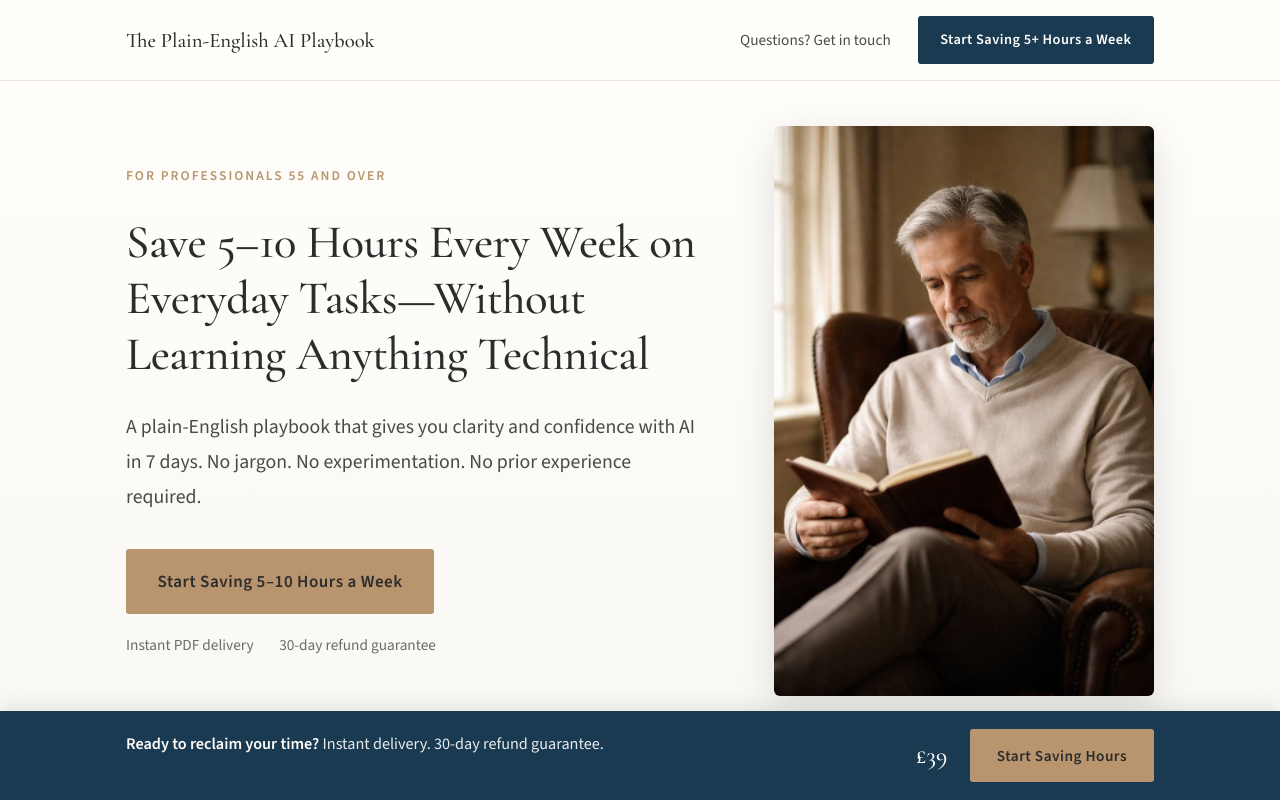
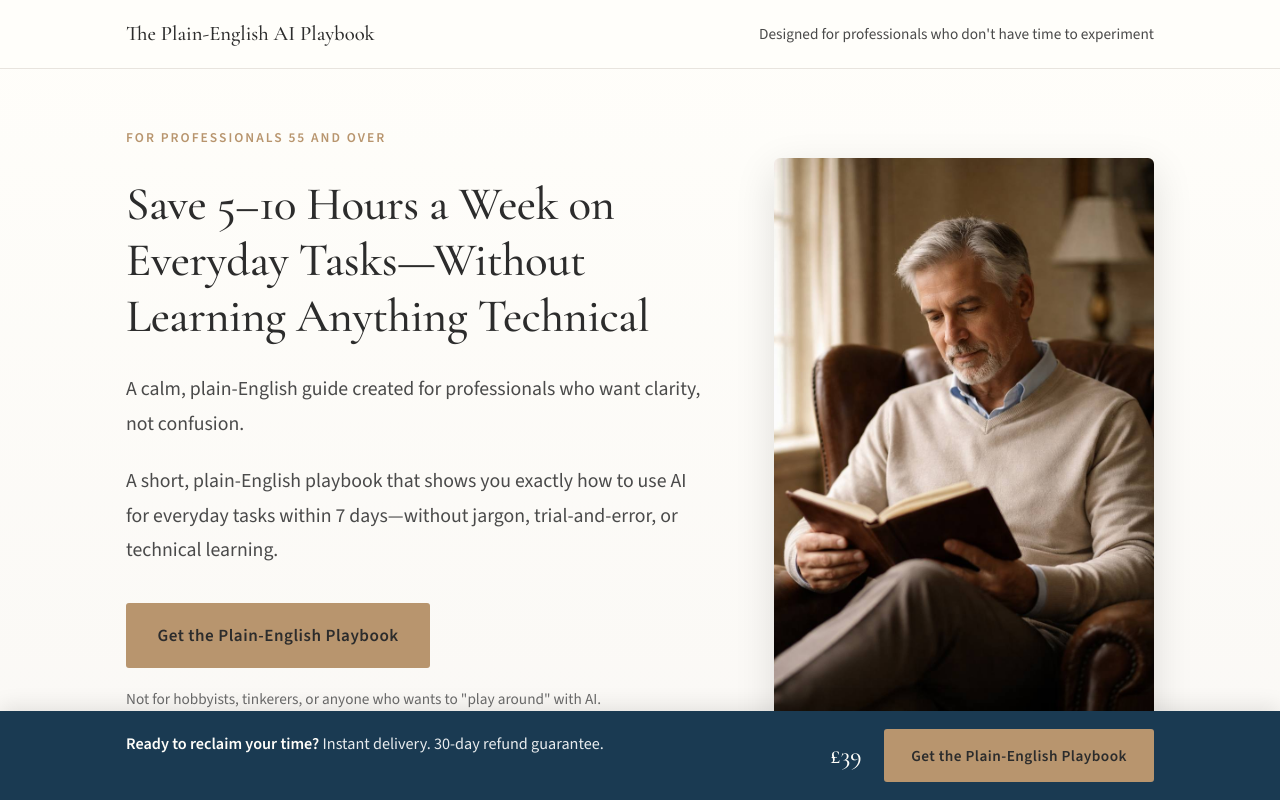
Before and after one commit to freddiegibz/AIInfoBusiness, a plain HTML site: page index.html in a window 1280 px wide. Shown: the top 800 px of the page. Drawn offline with nearby package versions, Linux system fonts and the light colour scheme.

Commit message:
copy changes

```diff
--- a/index.html
+++ b/index.html
@@ -827,8 +827,7 @@
         <div class="navbar-container">
             <a href="#" class="navbar-brand">The Plain-English AI Playbook</a>
             <div class="navbar-links">
-                <a href="mailto:hello@example.com" class="navbar-contact">Questions? Get in touch</a>
-                <a href="#get-started" class="navbar-cta">Start Saving 5+ Hours a Week</a>
+                <a href="mailto:hello@example.com" class="navbar-contact">Designed for professionals who don't have time to experiment</a>
             </div>
         </div>
     </nav>
@@ -838,11 +837,13 @@
         <div class="hero-container">
             <div class="hero-content">
                 <p class="hero-eyebrow">For Professionals 55 and Over</p>
-                <h1>Save 5–10 Hours Every Week on Everyday Tasks—Without Learning Anything Technical</h1>
-                <p class="hero-subtitle">A plain-English playbook that gives you clarity and confidence with AI in 7 days. No jargon. No experimentation. No prior experience required.</p>
+                <h1>Save 5–10 Hours a Week on Everyday Tasks—Without Learning Anything Technical</h1>
+                <p class="hero-subtitle">A calm, plain-English guide created for professionals who want clarity, not confusion.</p>
+                <p class="hero-subtitle">A short, plain-English playbook that shows you exactly how to use AI for everyday tasks within 7 days—without jargon, trial-and-error, or technical learning.</p>
 
                 <div class="hero-cta-group">
-                    <a href="#get-started" class="hero-cta-button">Start Saving 5–10 Hours a Week</a>
+                    <a href="#get-started" class="hero-cta-button">Get the Plain-English Playbook</a>
+                    <p class="hero-guarantee">Not for hobbyists, tinkerers, or anyone who wants to "play around" with AI.</p>
                     <p class="hero-guarantee">
                         <span>Instant PDF delivery</span>
                         <span>30-day refund guarantee</span>
@@ -1071,7 +1072,7 @@
             <p class="cta-price">£39</p>
             <p class="cta-price-note">Delivered instantly to your inbox. Yours to keep forever.</p>
 
-            <a href="#" class="cta-button">Start Saving 5–10 Hours a Week</a>
+            <a href="#" class="cta-button">Get the Plain-English Playbook</a>
 
             <div class="cta-guarantee">
                 <span>
@@ -1100,7 +1101,7 @@
             <p class="sticky-cta-text"><strong>Ready to reclaim your time?</strong> Instant delivery. 30-day refund guarantee.</p>
             <div class="sticky-cta-right">
                 <span class="sticky-cta-price">£39</span>
-                <a href="#get-started" class="sticky-cta-button">Start Saving Hours</a>
+                <a href="#get-started" class="sticky-cta-button">Get the Plain-English Playbook</a>
             </div>
         </div>
     </div>
```
